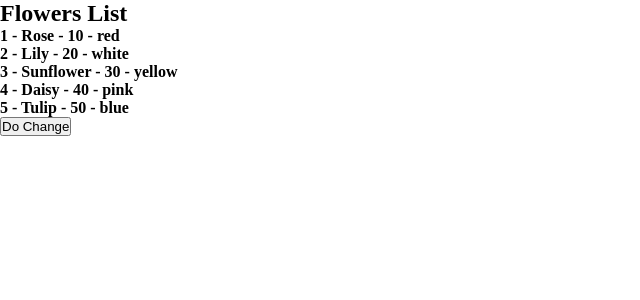
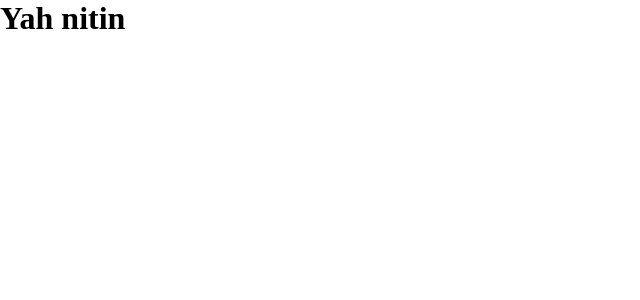
Before and after one commit to VisvesvarayaCode/React-JS, a React (Vite) app in the folder Vite-React-Js/myreactapp/: page / in a window 1280 px wide. Shown: the top 300 px of the page, without its empty margins (0-640 px from the left). Built offline with nearby package versions, Linux system fonts and the light colour scheme.

Commit message:
May 14  useEffect

```diff
--- a/Vite-React-Js/myreactapp/src/App.jsx
+++ b/Vite-React-Js/myreactapp/src/App.jsx
@@ -8,6 +8,9 @@ import ClassBaseComponent from "./Component/ClassBaseComponent";
 import Counter from "./State/Counter";
 import ProductDetails from "./UseState/ProductDetails";
 import FlowersList from "./UseState/FlowersList";
+import Switch from "./UseEffect/Switch";
+import DarkLightMode from "./UseEffect/DarkLightMode";
+import TextChanger from "./UseEffect/Product";
 
 function App() {
   return(
@@ -26,7 +29,13 @@ function App() {
 
      {/* UseState Hook */}
      {/* <ProductDetails/> */}
-     <FlowersList/>
+     {/* <FlowersList/> */}
+
+     {/* ------- Use Effect --------- */}
+     {/* <Switch/> */}
+     {/* <DarkLightMode/> */}
+     <TextChanger/>
+
 
     </>
   )
--- /dev/null
+++ b/Vite-React-Js/myreactapp/src/UseEffect/DarkLightMode.jsx
@@ -0,0 +1,27 @@
+import React, {useState} from "react";
+function DarkLightMode(){
+    const [darkMode, setDarkMode] = useState(false);
+
+    const changeMode=()=>{
+        setDarkMode(!darkMode);
+    }
+
+    const pageStyle={
+        backgroundColor:darkMode?"#000000":"#ffffff",
+        color:darkMode?"F564A9":"#000000",
+        minHeight: "100vh",
+        display: "flex",
+        justifyContent: "center",
+        alignItems: "center",
+        flexDirection: "column",
+
+    }
+
+    return(
+        <div style={pageStyle}>
+            <h1>{darkMode?"Dark Mode🌙":"Light Mode ☀️"}</h1>
+            <button onClick={changeMode}>Switch to {darkMode?"Light":"Dark"}Mode</button>
+        </div>
+    )
+}
+export default DarkLightMode;
--- /dev/null
+++ b/Vite-React-Js/myreactapp/src/UseEffect/Product.jsx
@@ -0,0 +1,20 @@
+// https://fakestoreapi.com/products
+import React, { useState, useEffect } from "react";
+function TextChanger(){
+    const [text, setText]=useState("Hi this is nitin");
+    useEffect(()=>{
+       const timer=setTimeout(()=>{
+        setText("Yah nitin");
+       }, 3000)
+
+    //    return ()=>clearTimeout(timer)
+    }, [])
+
+    // return ()=>clearTimeout(timer)
+    return (
+        <div>
+            <h1 style={{color:"black"}}>{text}</h1>
+        </div>
+    )
+}
+export default  TextChanger;
--- /dev/null
+++ b/Vite-React-Js/myreactapp/src/UseEffect/Switch.jsx
@@ -0,0 +1,17 @@
+import React, {useState} from "react";
+function Switch(){
+    const [isOn, setIsOn] = useState(false);//false
+
+    const handleSwitch=()=>{
+        setIsOn(!isOn)//True-false
+    };
+
+    return(
+        <div>
+            <p>The Button is {isOn? 'ON':'OFF'}</p>//false-true
+            <button onClick={handleSwitch}>Switch</button>
+        </div>
+    )
+
+}
+export default Switch;
--- a/Vite-React-Js/myreactapp/src/UseState/FlowersList.jsx
+++ b/Vite-React-Js/myreactapp/src/UseState/FlowersList.jsx
@@ -30,5 +30,4 @@ function FlowersList() {
         </div>
     );
 }
-
 export default FlowersList;
```
